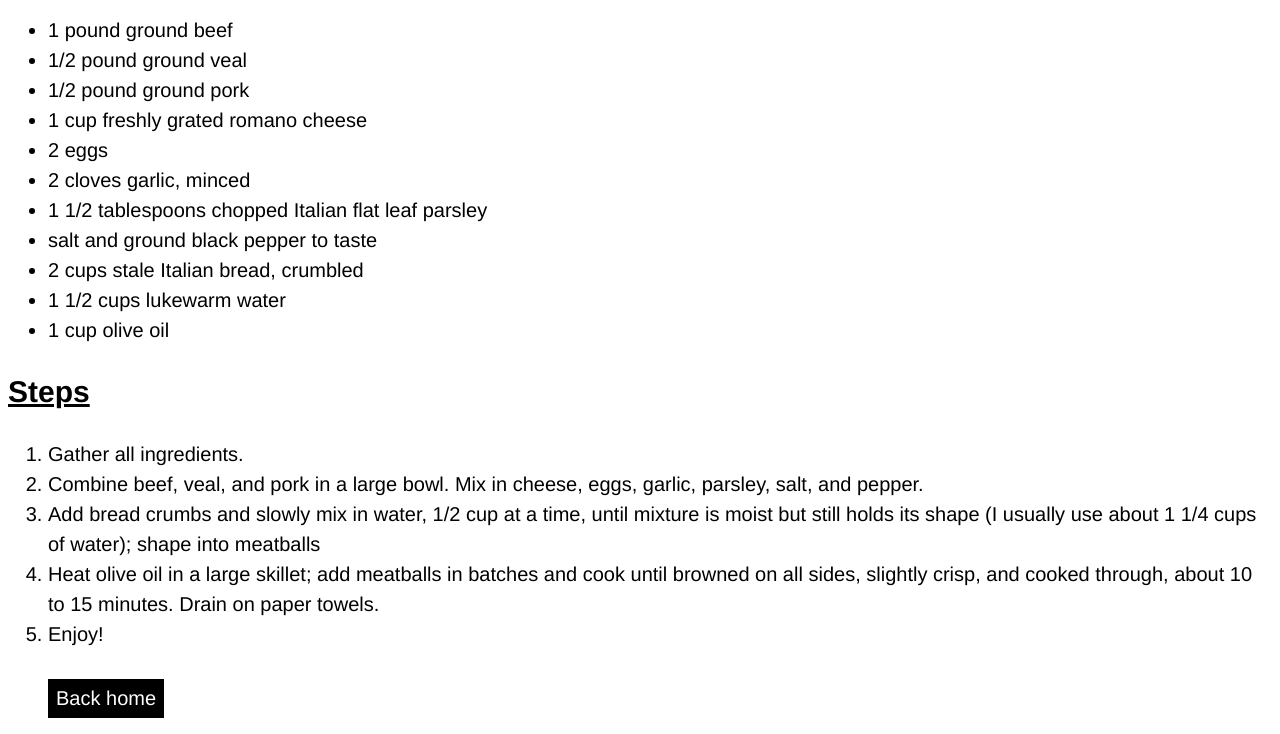
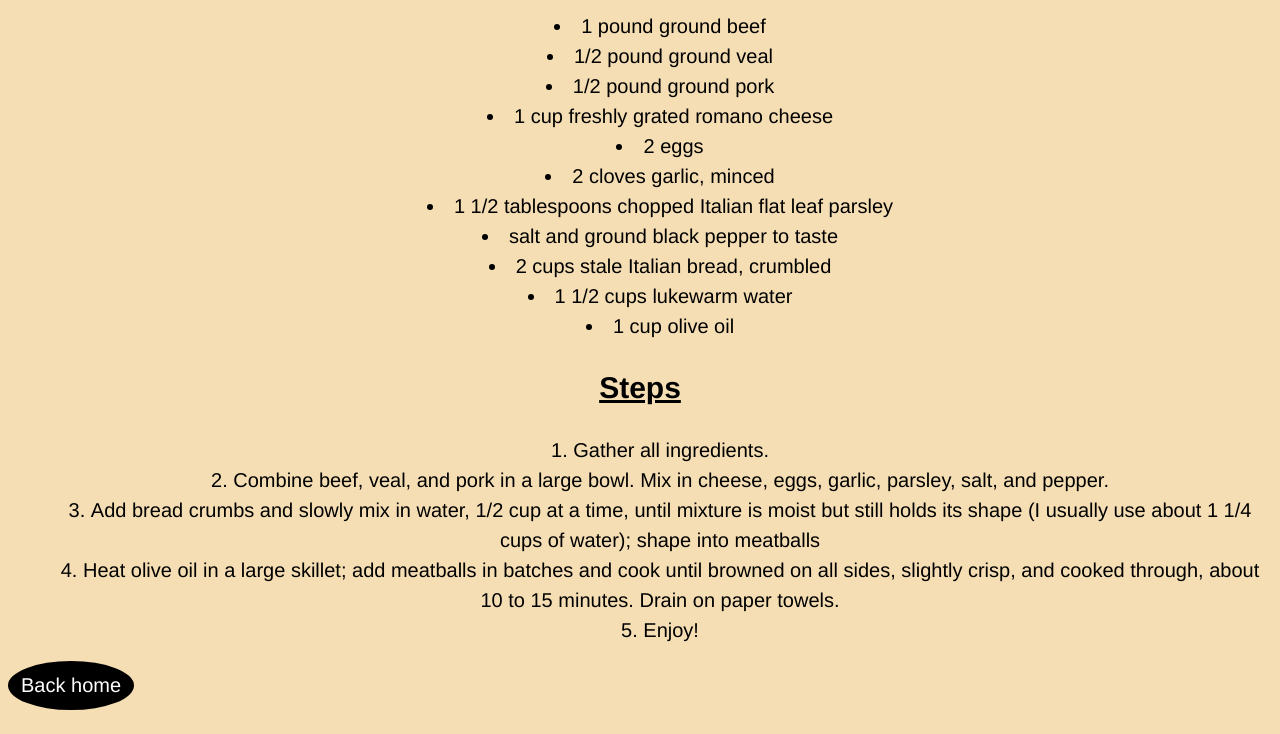
Before and after one commit to HampusG1/Odin-recipes, a plain HTML site: page recipes/meatballs.html in a window 1280 px wide. Shown: the part 731-1465 px from the top of the page. Drawn offline with Linux system fonts and the light colour scheme.

Commit message:
I have played around with margin, padding and display.. to get familiar with them

```diff
--- a/recipes/meatballs.html
+++ b/recipes/meatballs.html
@@ -3,12 +3,14 @@
   <head>
     <meta charset="UTF-8" />
     <meta name="viewport" content="width=device-width, initial-scale=1.0" />
-    <link rel="stylesheet" href="../style.css">
+    <link rel="stylesheet" href="../style.css" />
     <title>Meatballs</title>
   </head>
   <body>
     <h1>Meatballs</h1>
-    <img src="../meatballs.webp" alt="meatballs" width="500" height="400" />
+    <div class="img-container">
+      <img src="../meatballs.webp" alt="meatballs" width="500" height="400" />
+    </div>
     <h3>Description</h3>
     <p>This is the best meatballs</p>
     <h3>Ingredients</h3>
@@ -27,11 +29,23 @@
     </ul>
     <h3>Steps</h3>
     <ol>
-        <li>Gather all ingredients.</li>
-        <li>Combine beef, veal, and pork in a large bowl. Mix in cheese, eggs, garlic, parsley, salt, and pepper.</li>
-        <li>Add bread crumbs and slowly mix in water, 1/2 cup at a time, until mixture is moist but still holds its shape (I usually use about 1 1/4 cups of water); shape into meatballs</li>
-        <li>Heat olive oil in a large skillet; add meatballs in batches and cook until browned on all sides, slightly crisp, and cooked through, about 10 to 15 minutes. Drain on paper towels.</li>
-        <li>Enjoy!</li>
-        <a href="../index.html" class="back-home">Back home</a>
+      <li>Gather all ingredients.</li>
+      <li>
+        Combine beef, veal, and pork in a large bowl. Mix in cheese, eggs,
+        garlic, parsley, salt, and pepper.
+      </li>
+      <li>
+        Add bread crumbs and slowly mix in water, 1/2 cup at a time, until
+        mixture is moist but still holds its shape (I usually use about 1 1/4
+        cups of water); shape into meatballs
+      </li>
+      <li>
+        Heat olive oil in a large skillet; add meatballs in batches and cook
+        until browned on all sides, slightly crisp, and cooked through, about 10
+        to 15 minutes. Drain on paper towels.
+      </li>
+      <li>Enjoy!</li>
+    </ol>
+    <a href="../index.html" class="back-home">Back home</a>
   </body>
 </html>
--- a/style.css
+++ b/style.css
@@ -2,31 +2,55 @@
   font-family: "Franklin Gothic Medium", "Arial Narrow", Arial, sans-serif;
 }
 
+body {
+  background-color: wheat;
+}
+
 .title-recipes {
   font-size: 50px;
+  text-align: center;
+}
+
+.link-container {
+  display: flex;
+  justify-content: center;
+  align-items: center;
+  padding: 0 20px;
+  gap: 20px;
 }
 
 a {
-  display: flex;
   font-size: 20px;
+  text-decoration: none;
+  border: 5px solid black;
+  border-radius: 100%;
+  color: white;
+  background-color: black;
+  padding: 10px 20px;
 }
 
 h1 {
   font-size: 50px;
+  text-align: center;
 }
 
 h3 {
   text-decoration: underline;
   font-size: 30px;
+  text-align: center;
 }
 
 li {
   line-height: 30px;
   font-size: 20px;
+  display: list-item;
+  margin: 0 auto;
+  text-align: center;
 }
 
 p {
   font-size: 25px;
+  text-align: center;
 }
 
 .back-home {
@@ -36,5 +60,17 @@ p {
   color: white;
   background-color: black;
   display: inline-block;
-  padding: 5px;
+  padding: 10px;
+  margin: 0 auto;
 }
+
+ul,
+ol {
+  text-align: center;
+  list-style-position: inside;
+}
+
+.img-container {
+  display: flex;
+  justify-content: center;
+}
```
Also changed, not shown: index.html (+5 -3 lines), recipes/gyros.html (+3 -1 lines), recipes/lasagna.html (+3 -1 lines).
